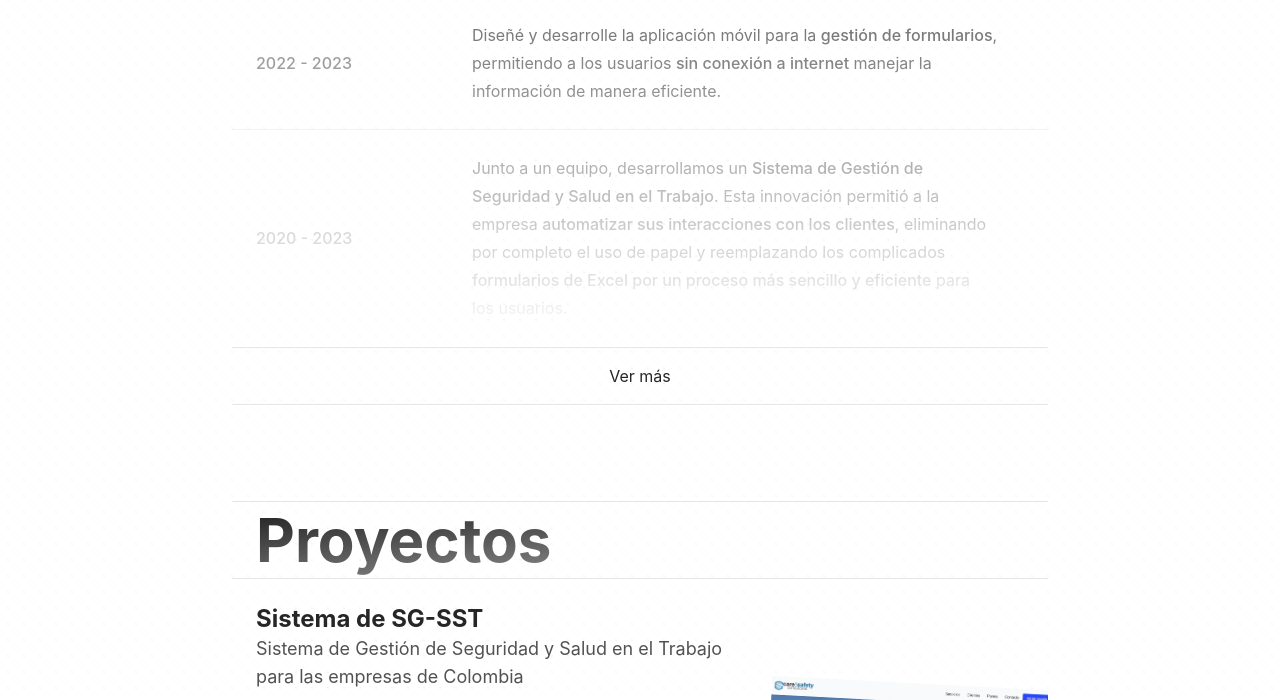
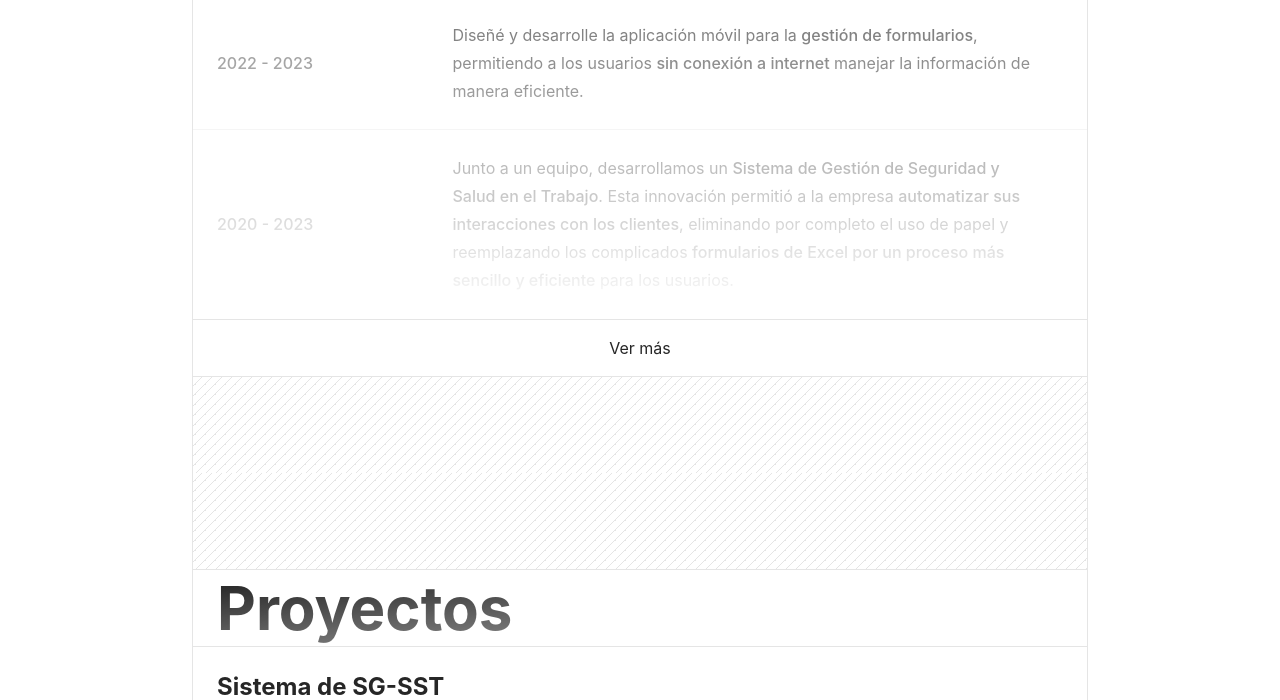
Before and after one commit to KewinBarboza/portafolio, an Astro site: page / in a window 1280 px wide. Shown: the part 1336-2036 px from the top of the page. Built offline with nearby package versions, Linux system fonts and the light colour scheme; Astro itself is replaced by a stand-in of ours.

Commit message:
Refactor Layout component: use set:html for structured data script, simplify background to solid black, remove gradient overlays, and add pattern-divider global styles with theme support for Section borders

```diff
--- a/src/layouts/Layout.astro
+++ b/src/layouts/Layout.astro
@@ -80,9 +80,8 @@
       structuredData && (
         <script
           type="application/ld+json"
-        >
-          {JSON.stringify(structuredData)}
-        </script>
+          set:html={JSON.stringify(structuredData)}
+        />
       )
     }
 
@@ -92,19 +91,9 @@
     <Font cssVariable="--font-onest" preload />
   </head>
 
-  <body class="dark:bg-[#020617] bg-secondary overflow-x-hidden relative">
-    <div
-      class="absolute top-0 z-[-2] h-screen w-screen bg-[radial-gradient(100%_73%_at_99%_-16%,rgba(124,179,255,0.22)_0,rgba(156,158,249,20%)_50%,rgba(60,60,60,0)_100%)] dark:bg-[radial-gradient(100%_139%_at_99%_23%,rgba(219,229,235,0.22)_0,rgba(110,108,108,3%)_50%,rgba(60,60,60,0)_100%)]"
-    >
-    </div>
-
-    <div
-      class="absolute inset-0 -z-10 h-full w-full dark:bg-[radial-gradient(#78789924_1px,transparent_1px)] bg-[radial-gradient(#2e2e310d_1px,transparent_1px)] [background-size:16px_16px]"
-    >
-    </div>
+  <body class="dark:bg-black bg-secondary overflow-x-hidden relative">
     <Navbar />
     <slot />
-
     <Footer />
   </body>
 </html>
@@ -116,3 +105,23 @@
       0 0 0 1px rgba(0, 0, 0, 0.04);
   }
 </style>
+
+<style is:global>
+  .pattern-divider {
+    height: 6rem;
+    width: 100%;
+    --pattern-fg: color-mix(in oklab, #000 10%, transparent);
+    background: repeating-linear-gradient(
+      315deg,
+      var(--pattern-fg) 0,
+      var(--pattern-fg) 1px,
+      transparent 0,
+      transparent 50%
+    );
+    background-size: 10px 10px;
+  }
+
+  [data-theme="dark"] .pattern-divider {
+    --pattern-fg: color-mix(in oklab, #fff 10%, transparent);
+  }
+</style>
--- a/src/layouts/Section.astro
+++ b/src/layouts/Section.astro
@@ -7,8 +7,10 @@
 ---
 
 <section
-  class="scroll-mt-14 w-full mx-auto lg:max-w-4xl md:max-w-3xl md:px-10 my-24"
+  class="scroll-mt-14 w-full border-x mx-auto lg:max-w-4xl md:max-w-3xl border-neutral-200 dark:border-neutral-800 bg-white dark:bg-black"
   id={id}
 >
+  <div class="pattern-divider"></div>
   <slot />
+  <div class="pattern-divider"></div>
 </section>
```
